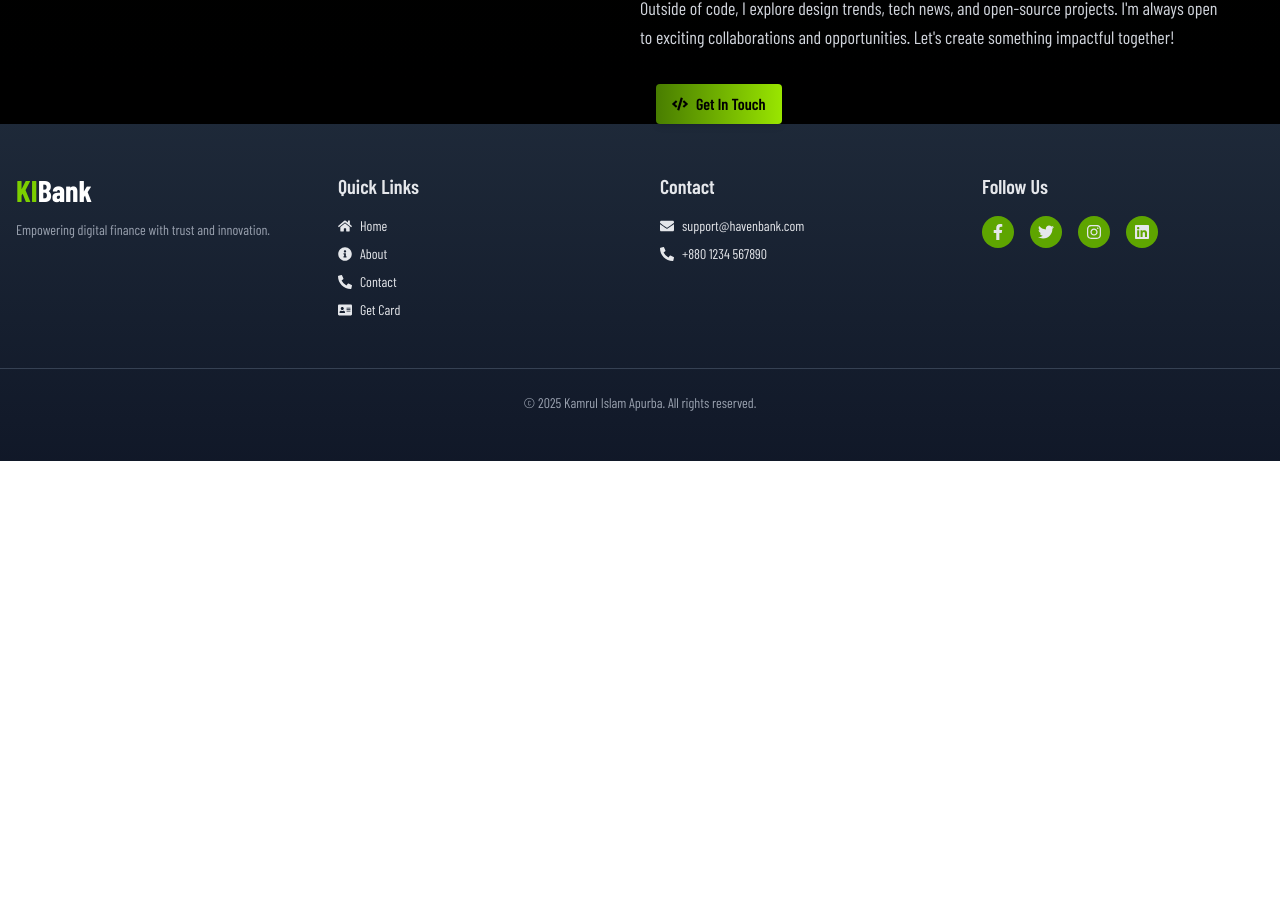
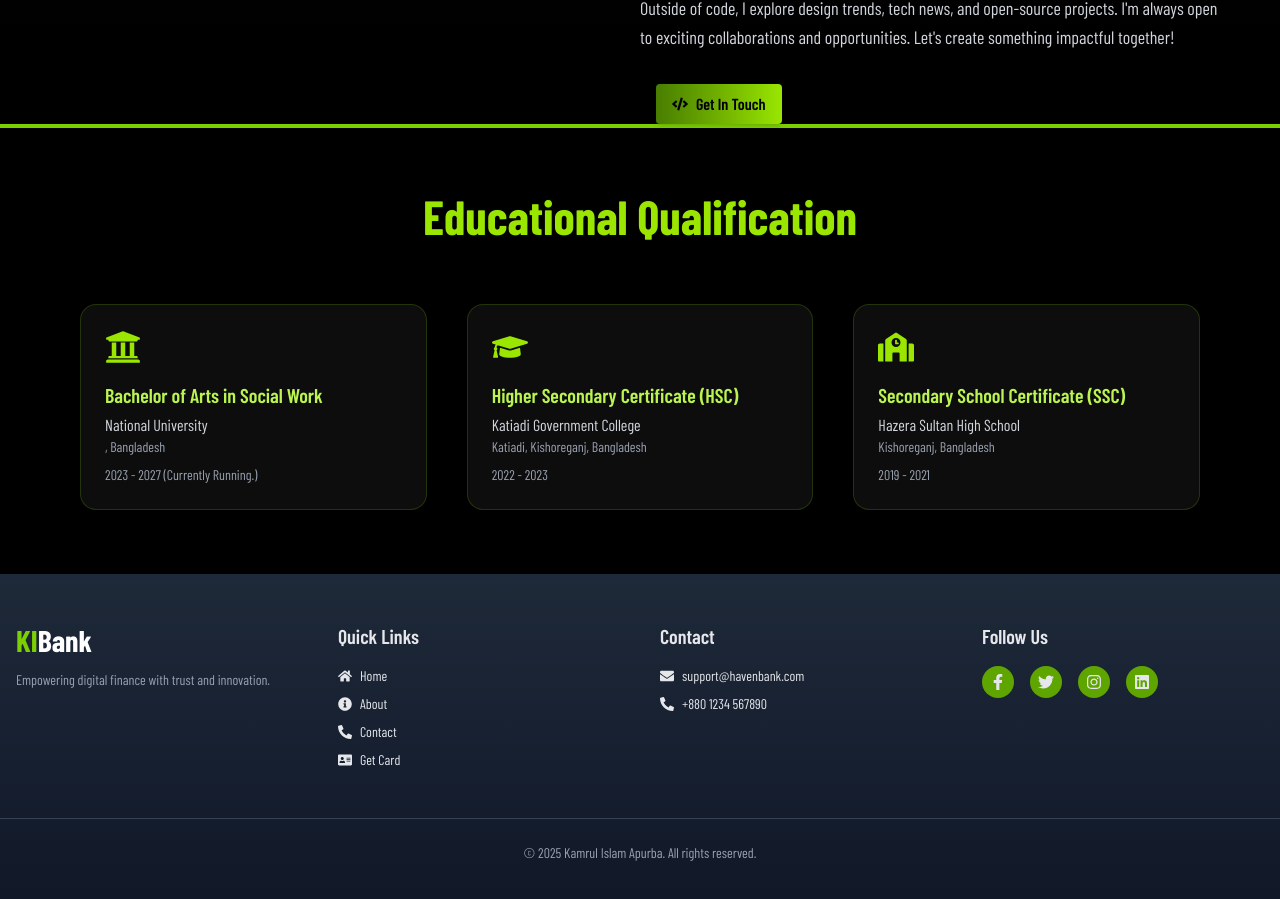
Before and after one commit to kamrul2006/-codes-raft-jt, a React (Vite) app: page / in a window 1280 px wide. Shown: the part 980-1879 px from the top of the page. Before the commit the page ends 1441 px from the top, so only its background shows below. Built offline with nearby package versions, Linux system fonts and the light colour scheme; a web font is replaced by a local one.

Commit message:
Education Part Added

```diff
--- a/src/Components/Fixd/Navbar.jsx
+++ b/src/Components/Fixd/Navbar.jsx
@@ -46,7 +46,7 @@ const Navbar = () => {
                     </div>
 
                     <div>
-                        {/* Get Card Button */}
+                        {/* dcv  Button */}
                         <Link
                             to="/get-card"
                             className="ml-4 bg-gradient-to-r from-lime-700 to-lime-400  hover:to-lime-700 hover:from-lime-400   text-white px-4 py-2 rounded shadow-md transition duration-300 hover:drop-shadow-2xl"
@@ -59,7 +59,7 @@ const Navbar = () => {
                     <div className="md:hidden">
                         <button
                             onClick={() => setIsOpen(!isOpen)}
-                            className="text-gray-800 hover:text-lime-600 transition"
+                            className="text-gray-400 hover:text-lime-600 transition"
                         >
                             {isOpen ? <FaTimes size={24} /> : <FaBars size={24} />}
                         </button>
--- /dev/null
+++ b/src/Components/Home/EducationalQualification.jsx
@@ -0,0 +1,68 @@
+import React from 'react';
+import { FaUniversity, FaGraduationCap, FaSchool } from 'react-icons/fa';
+
+const qualifications = [
+    {
+        icon: <FaUniversity className="text-4xl text-lime-400" />,
+        degree: "Bachelor of Arts in Social Work",
+        institution: "National University",
+        location: ", Bangladesh",
+        duration: "2023 - 2027 (Currently Running.)",
+    },
+    {
+        icon: <FaGraduationCap className="text-4xl text-lime-400" />,
+        degree: "Higher Secondary Certificate (HSC)",
+        institution: "Katiadi Government College",
+        location: "Katiadi, Kishoreganj, Bangladesh",
+        duration: "2022 - 2023",
+    },
+    {
+        icon: <FaSchool className="text-4xl text-lime-400" />,
+        degree: "Secondary School Certificate (SSC)",
+        institution: "Hazera Sultan High School",
+        location: "Kishoreganj, Bangladesh",
+        duration: "2019 - 2021",
+    },
+];
+
+const Education = () => {
+    return (
+        <section id="education" className="py-16 px-4 md:px-20
+         bg-black text-white">
+            < h2
+                className="text-4xl md:text-5xl font-bold text-center mb-16 text-lime-400 "
+                initial={{ opacity: 0, y: -40 }}
+                whileInView={{ opacity: 1, y: 0 }}
+                transition={{ duration: 0.8 }}
+                viewport={{ once: true }}
+            >
+                Educational Qualification
+            </ h2>
+
+            <div className="grid gap-10 md:grid-cols-2 xl:grid-cols-3">
+                {qualifications.map((edu, index) => (
+                    < div
+                        key={index}
+                        className="relative bg-white/5 backdrop-blur-lg border border-lime-500/20 rounded-2xl p-6 shadow-lg hover:shadow-lime-500/50 transition-all duration-300 group"
+                        initial={{ opacity: 0, y: 30 }}
+                        whileInView={{ opacity: 1, y: 0 }}
+                        transition={{ duration: 0.6, delay: index * 0.15 }}
+                        viewport={{ once: true }}
+                    >
+                        <div className="mb-4">{edu.icon}</div>
+                        <h3 className="text-xl font-semibold text-lime-300 group-hover:scale-105 transition-transform duration-200">
+                            {edu.degree}
+                        </h3>
+                        <p className="text-base text-gray-300 mt-1">{edu.institution}</p>
+                        <p className="text-sm text-gray-400">{edu.location}</p>
+                        <p className="text-sm text-gray-400 mt-2">{edu.duration}</p>
+                        <p className="text-sm text-gray-400">{edu.grade}</p>
+                    </ div>
+                ))}
+            </div>
+        </section>
+    );
+};
+
+
+export default Education;
--- a/src/Pages/AboutPage.jsx
+++ b/src/Pages/AboutPage.jsx
@@ -16,7 +16,7 @@ export const AboutPage = () => {
                     <img
                         src={about}
                         alt="About Me"
-                        className="w-96 md:w-[450px] h-auto object-cover rounded-xl hover:shadow-lime-500/50 transition duration-500 ease-in-out"
+                        className="w-10/12  md:w-[450px] h-auto object-cover rounded-xl hover:shadow-lime-500/50 transition duration-500 ease-in-out"
                     />
                 </div>
             </Fade>
--- a/src/Pages/HomePage.jsx
+++ b/src/Pages/HomePage.jsx
@@ -1,6 +1,7 @@
 import React from 'react'
 import Banner from '../Components/Home/Banner'
 import { AboutPage } from './AboutPage'
+import Education from '../Components/Home/EducationalQualification'
 
 export const HomePage = () => {
     return (
@@ -11,6 +12,10 @@ export const HomePage = () => {
                 <AboutPage />
             </div>
 
+            <div className='border-t-4 border-lime-500'>
+                <Education />
+            </div>
+
         </div>
     )
 }
```
